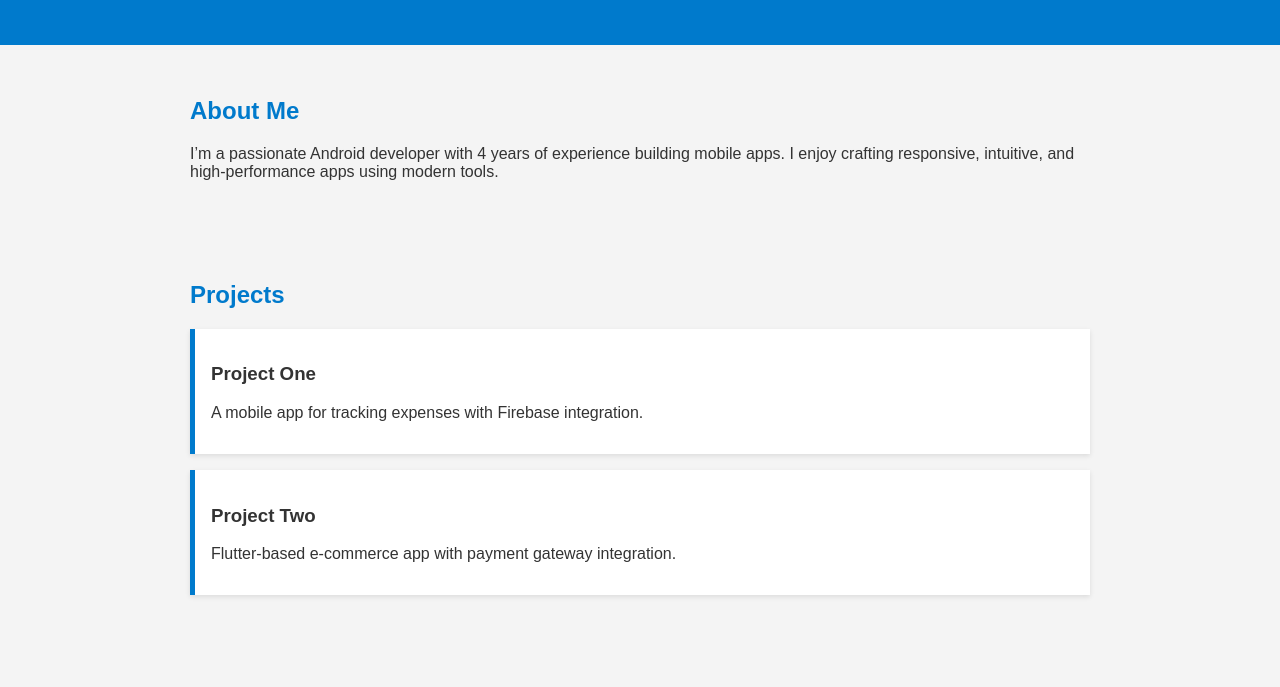
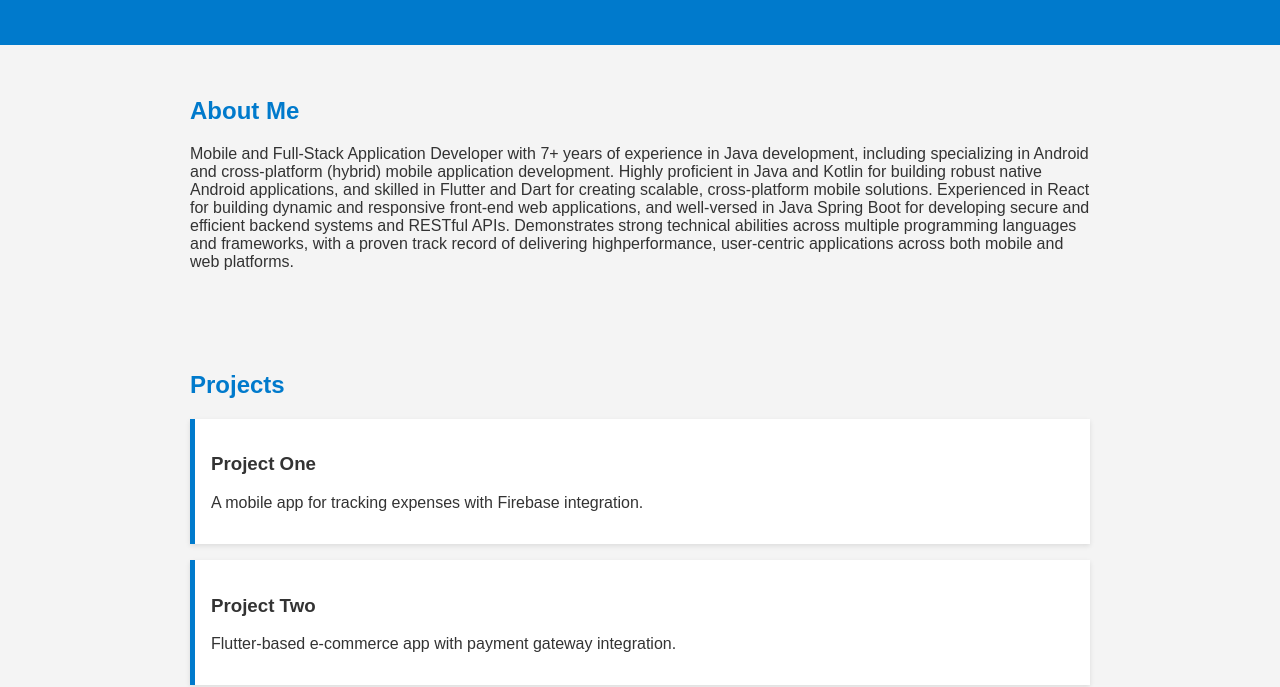
Before and after one commit to valani3399/github-portpoli, a plain HTML site: page index.html in a window 1280 px wide. Shown: the part 133-820 px from the top of the page. Drawn offline with Linux system fonts and the light colour scheme.

Commit message:
fix: minor changes

```diff
--- a/index.html
+++ b/index.html
@@ -15,8 +15,19 @@
   <section id="about">
     <h2>About Me</h2>
     <p>
-      I’m a passionate Android developer with 4 years of experience building mobile apps. I enjoy crafting responsive, intuitive, and high-performance apps using modern tools.
-    </p>
+      Mobile and Full-Stack Application Developer with 7+ years of
+      experience in Java development, including specializing in Android
+      and cross-platform (hybrid) mobile application development.
+      Highly proficient in Java and Kotlin for building robust native
+      Android applications, and skilled in Flutter and Dart for creating
+      scalable, cross-platform mobile solutions. Experienced in React
+      for building dynamic and responsive front-end web applications,
+      and well-versed in Java Spring Boot for developing secure and
+      efficient backend systems and RESTful APIs. Demonstrates
+      strong technical abilities across multiple programming languages
+      and frameworks, with a proven track record of delivering highperformance, user-centric applications across both mobile and
+      web platforms.
+          </p>
   </section>
 
   <section id="projects">
```
